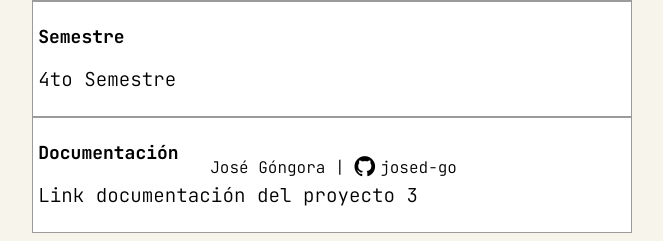
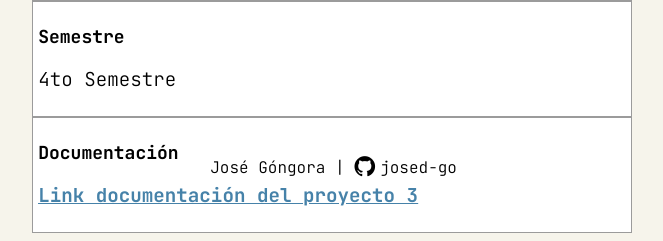
Before and after one commit to josed-go/IPC2_Proyecto3_202201444, a Django app: page /proyecto3/ayuda in a window 1280 px wide. Shown: the part 613-854 px from the top of the page, without its empty margins (308-971 px from the left). Run offline with Django 4.2, Linux system fonts and the light colour scheme.

Commit message:
Documentacion y diagrama de clases agregado, link en vista de ayuda

```diff
--- a/frontend/proyecto3/static/css/styles.css
+++ b/frontend/proyecto3/static/css/styles.css
@@ -289,6 +289,16 @@ file-upload {
         cursor: pointer;
         font-size: larger;
         margin-top: 15px;
+        color: #4682a9;
+        text-decoration: underline;
+    }
+
+    .a-link {
+        font-weight: bold;
+        color: #4682a9;
+    }
+    .a-link:hover {
+        color: #34495e;
     }
 }
 
--- a/frontend/proyecto3/templates/ayuda.html
+++ b/frontend/proyecto3/templates/ayuda.html
@@ -27,7 +27,7 @@
             </div>
             <div class="info">
                 <p class="titulo">Documentación</p>
-                <p class="link-doc" href="#"><a>Link documentación del proyecto 3</a></p>
+                <p class="link-doc"><a class="a-link" href="https://drive.google.com/file/d/1Wh73zpM966gI4tKK7L1f3C9w17GPGBCN/view?usp=sharing" target="_blank">Link documentación del proyecto 3</a></p>
             </div>
         </div>
     </section>
```
Also changed, not shown: 2 other files.
